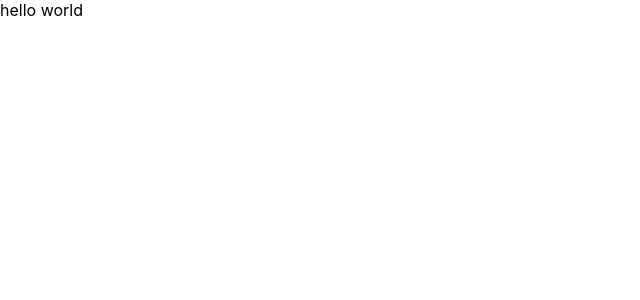
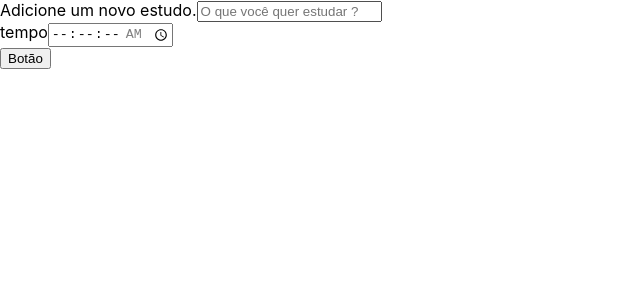
Before and after one commit to andrefront0026/alura-studies, a React (Create React App) app: page / in a window 1280 px wide. Shown: the top 300 px of the page, without its empty margins (0-640 px from the left). Built offline with nearby package versions, Linux system fonts and the light colour scheme.

Commit message:
projeto-react

```diff
--- a/public/index.html
+++ b/public/index.html
@@ -10,34 +10,12 @@
       content="Web site created using create-react-app"
     />
     <link rel="apple-touch-icon" href="%PUBLIC_URL%/logo192.png" />
-    <!--
-      manifest.json provides metadata used when your web app is installed on a
-      user's mobile device or desktop. See https://developers.google.com/web/fundamentals/web-app-manifest/
-    -->
     <link rel="manifest" href="%PUBLIC_URL%/manifest.json" />
-    <!--
-      Notice the use of %PUBLIC_URL% in the tags above.
-      It will be replaced with the URL of the `public` folder during the build.
-      Only files inside the `public` folder can be referenced from the HTML.
+    <title>Alura Studies</title>
+  </head>
 
-      Unlike "/favicon.ico" or "favicon.ico", "%PUBLIC_URL%/favicon.ico" will
-      work correctly both with client-side routing and a non-root public URL.
-      Learn how to configure a non-root public URL by running `npm run build`.
-    -->
-    <title>React App</title>
-  </head>
   <body>
     <noscript>You need to enable JavaScript to run this app.</noscript>
     <div id="root"></div>
-    <!--
-      This HTML file is a template.
-      If you open it directly in the browser, you will see an empty page.
-
-      You can add webfonts, meta tags, or analytics to this file.
-      The build step will place the bundled scripts into the <body> tag.
-
-      To begin the development, run `npm start` or `yarn start`.
-      To create a production bundle, use `npm run build` or `yarn build`.
-    -->
   </body>
 </html>
--- a/src/App.tsx
+++ b/src/App.tsx
@@ -1,9 +1,10 @@
 import React from 'react';
+import Formulario from './components/Formulario';
 
 function App() {
   return (
     <div className="App">
-     hello world
+     <Formulario />
     </div>
   );
 }
--- /dev/null
+++ b/src/components/Botao/index.tsx
@@ -0,0 +1,14 @@
+import React from "react";
+
+class Botao extends React.Component {
+    render() {
+        return(
+            <button>
+                Botão
+            </button>
+        )
+
+    }
+}
+
+export default Botao;
--- /dev/null
+++ b/src/components/Formulario/index.tsx
@@ -0,0 +1,41 @@
+import React from "react";
+import Botao from "../Botao";
+
+class Formulario extends React.Component {
+    render() {
+        return(
+           <form>
+            <div>
+                <label htmlFor="tarefa">
+                Adicione um novo estudo.
+                </label>
+                <input
+                type="text"
+                name="tarefa"
+                id="tarefa"
+                placeholder="O que você quer estudar ?"
+                required
+                />
+            </div>
+
+            <div>
+                <label htmlFor="tempo">
+                tempo
+                </label>
+                <input
+                type="time"
+                step="1"
+                name="tempo"
+                id="tempo"
+                min="00:00:00"
+                max="01:30:00"
+                required
+                />
+            </div>
+            <Botao />
+           </form>
+        )
+    }
+}
+
+export default Formulario;
```
